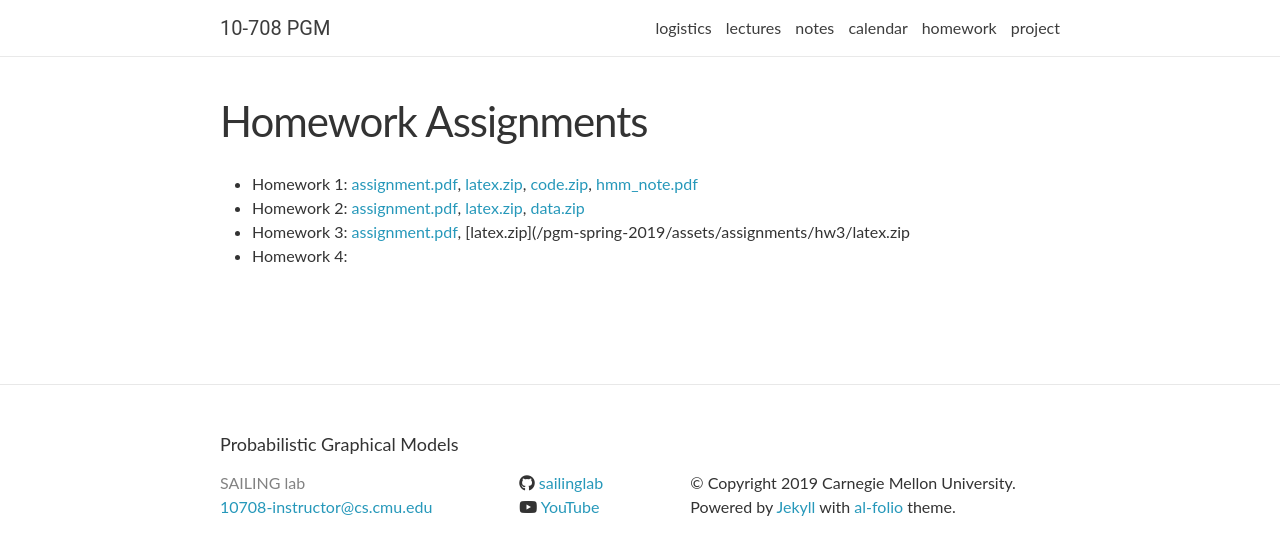
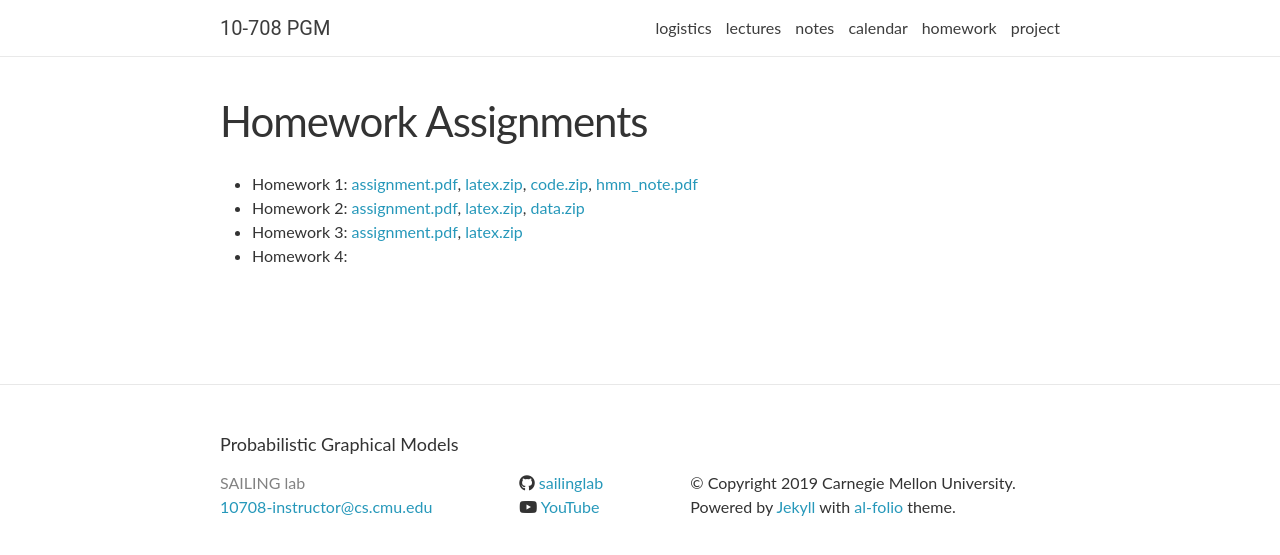
Before and after one commit to sailinglab/pgm-spring-2019, a Jekyll site: the page built from _pages/homework.md, in a window 1280 px wide. Shown: the top 555 px of the page. Built offline with Jekyll 4.4.1, drawn with Linux system fonts in a browser that asks for light colours; nearby versions of some CDN libraries; comment, search, counter and statistics services are not loaded; some of the changed lines change nothing that is shown.

Commit message:
Fix link

```diff
--- a/_pages/homework.md
+++ b/_pages/homework.md
@@ -6,5 +6,5 @@ title: Homework Assignments
 
 - Homework 1: [assignment.pdf]({{ "/assets/assignments/hw1/assignment_v1.1.pdf" | relative_url }}){:target="\_blank"}, [latex.zip]({{ "/assets/assignments/hw1/latex_v1.1.zip" | relative_url }}){:target="\_blank"}, [code.zip]({{ "/assets/assignments/hw1/code.zip" | relative_url }}){:target="\_blank"}, [hmm_note.pdf]({{ "/assets/assignments/hw1/hmm_note.pdf" | relative_url }}){:target="\_blank"}
 - Homework 2: [assignment.pdf]({{ "/assets/assignments/hw2/assignment.pdf" | relative_url }}){:target="\_blank"}, [latex.zip]({{ "/assets/assignments/hw2/latex.zip" | relative_url }}){:target="\_blank"}, [data.zip]({{ "/assets/assignments/hw2/data.zip" | relative_url }}){:target="\_blank"}
-- Homework 3: [assignment.pdf]({{ "/assets/assignments/hw3/assignment.pdf" | relative_url }}){:target="\_blank"}, [latex.zip]({{ "/assets/assignments/hw3/latex.zip" | relative_url }}
+- Homework 3: [assignment.pdf]({{ "/assets/assignments/hw3/assignment.pdf" | relative_url }}){:target="\_blank"}, [latex.zip]({{ "/assets/assignments/hw3/latex.zip" | relative_url }}){:target="\_blank"}
 - Homework 4:
```
